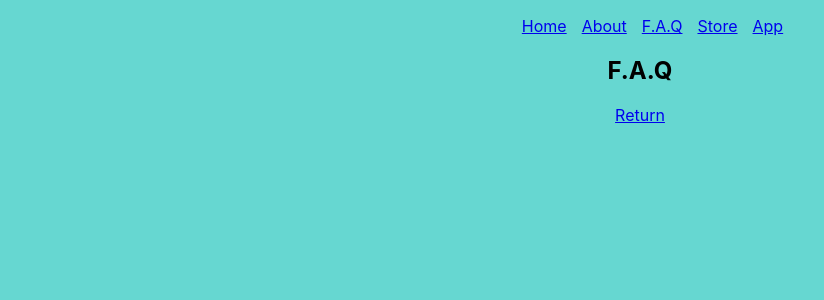
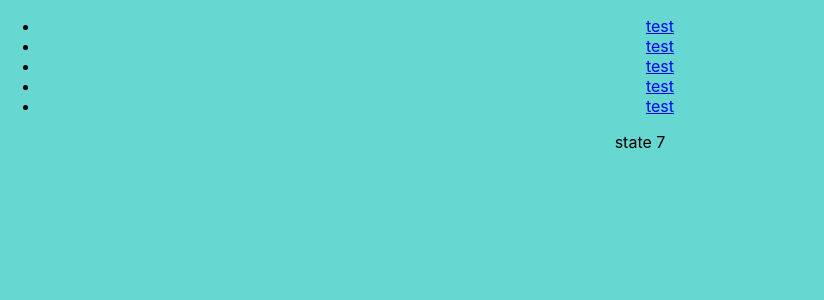
Before and after one commit to Fabian-0/react-tests, a React (Create React App) app: page /#/faq in a window 1280 px wide. Before the commit this address led to /#/faq. Shown: the top 300 px of the page, without its empty margins (0-824 px from the left). Built offline with nearby package versions, Linux system fonts and the light colour scheme.

Commit message:
Redirect tests

```diff
--- a/src/App.js
+++ b/src/App.js
@@ -1,11 +1,54 @@
-import React from "react";
-import NavigatorApp from "./Exercises/NavigatorExcersise/Navigator";
+import React, { useState } from "react";
+import { Link, Switch, BrowserRouter, Route } from 'react-router-dom';
+import RedirectTest from "./Exercises/ContextExcercise/RedirectTest";
 import "./App.css";
 
 function App() {
 
+  const [ testState, setTestState ] = useState(7);
+
   return (
-    <NavigatorApp />
+    <>
+
+      <BrowserRouter>
+        <ul>
+          <li>
+            <Link to={{
+              pathname: "/test/1",
+              state: {data: testState}
+            }}>test</Link>
+          </li>
+          <li>
+            <Link to={{
+              pathname: "/test/2",
+              state: {data: testState}
+            }}>test</Link>
+          </li>
+          <li>
+            <Link to={{
+              pathname: "/test/3",
+              state: {data: testState}
+            }}>test</Link>
+          </li>
+          <li>
+            <Link to="/test/4">test</Link>
+          </li>
+          <li>
+            <Link to={{
+              pathname: "/test/5",
+              state: {data: testState}
+            }}>test</Link>
+          </li>
+        </ul>
+        <Switch>
+          <Route path="/test/:test" component={RedirectTest} />
+          <Route path="/">
+            <p>state {testState}</p>
+          </Route>
+        </Switch>
+      </BrowserRouter>
+
+    </>
   );
 }
 
--- /dev/null
+++ b/src/Exercises/ContextExcercise/RedirectTest.js
@@ -0,0 +1,18 @@
+import React from 'react';
+import { useHistory, useLocation, useParams } from 'react-router-dom';
+
+function RedirectTest() {
+  const location = useLocation();
+  const history = useHistory()
+  let { test } = useParams();
+  console.log(location);
+
+  return (
+    <>
+      <p>{test}</p>
+      <button type="button" onClick={() => history.goBack()} >Back</button>
+    </>
+  );
+}
+
+export default RedirectTest;
--- /dev/null
+++ b/src/Exercises/ContextExcercise/useTetstContext.js
@@ -0,0 +1,4 @@
+import { useContext } from "react";
+import TestContext from "./TestContext";
+
+export default () =>  useContext(TestContext)
```
Also changed, not shown: src/Exercises/ContextExcercise/TestContext.js (added, +10 -0 lines), src/Exercises/ContextExcercise/UIContext.js (added, +14 -0 lines).
